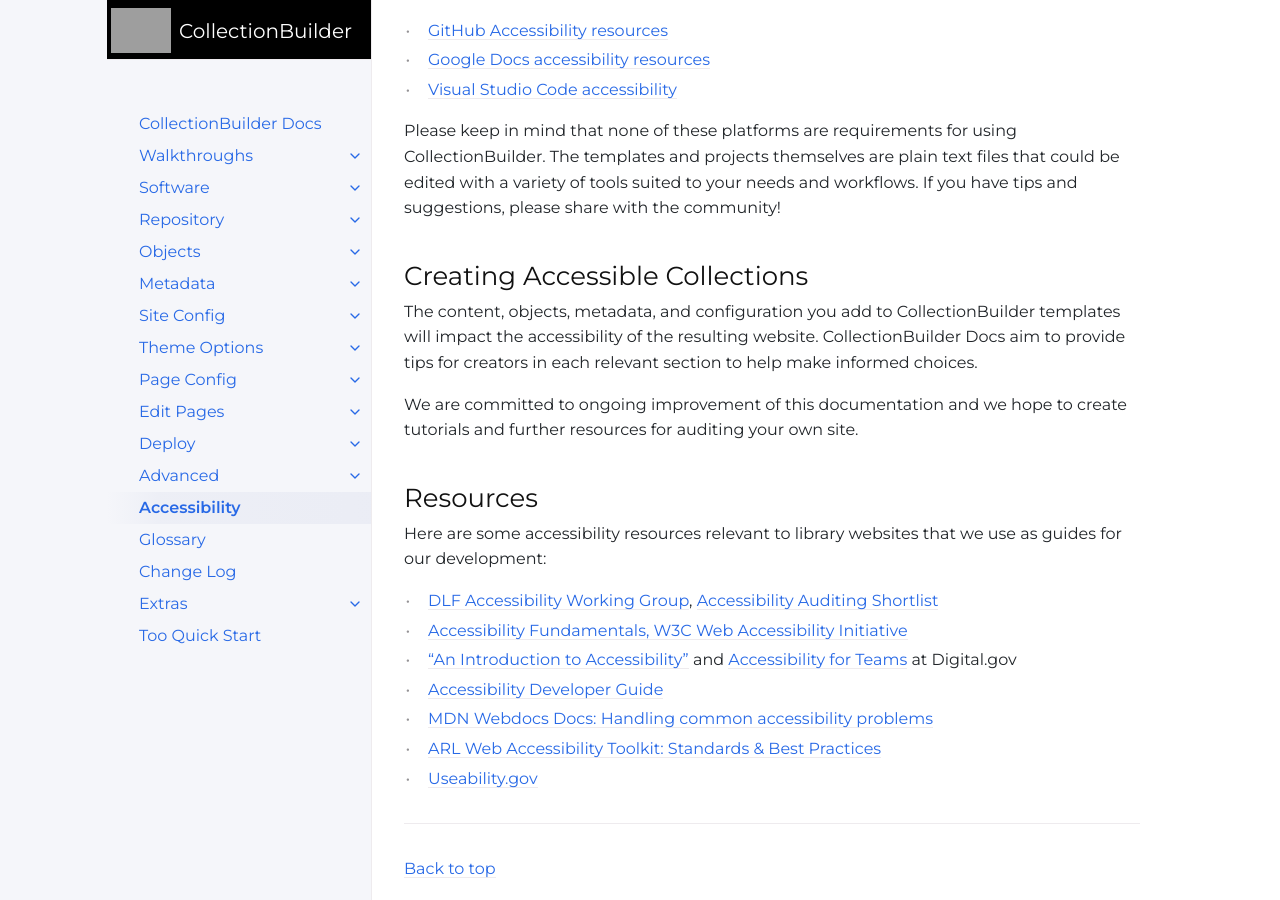
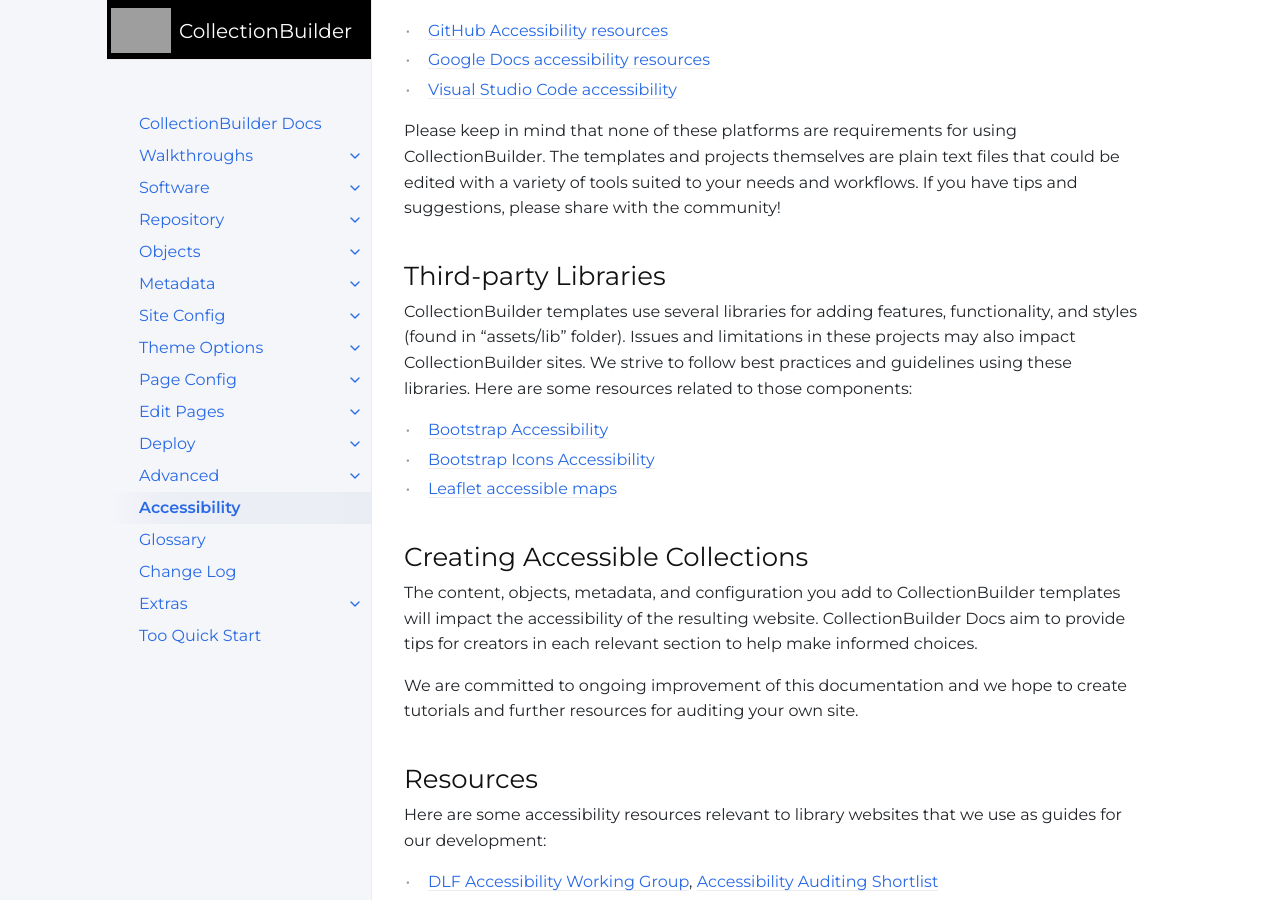
Before and after one commit to CollectionBuilder/cb-docs, a Jekyll site: the page built from docs/accessibility/index.md, in a window 1280 px wide and 900 px high, scrolled down 784 px. Built offline with Jekyll 4.4.1, drawn with Linux system fonts in a browser that asks for light colours; comment, search, counter and statistics services are not loaded.

Commit message:
add libraries to accessibility

```diff
--- a/docs/accessibility/index.md
+++ b/docs/accessibility/index.md
@@ -34,6 +34,17 @@ Please keep in mind that none of these platforms are requirements for using Coll
 The templates and projects themselves are plain text files that could be edited with a variety of tools suited to your needs and workflows.
 If you have tips and suggestions, please share with the community!
 
+## Third-party Libraries
+
+CollectionBuilder templates use several libraries for adding features, functionality, and styles (found in "assets/lib" folder).
+Issues and limitations in these projects may also impact CollectionBuilder sites.
+We strive to follow best practices and guidelines using these libraries.
+Here are some resources related to those components:
+
+- [Bootstrap Accessibility](https://getbootstrap.com/docs/5.3/getting-started/accessibility/)
+- [Bootstrap Icons Accessibility](https://icons.getbootstrap.com/#accessibility)
+- [Leaflet accessible maps](https://leafletjs.com/examples/accessibility/)
+
 ## Creating Accessible Collections
 
 The content, objects, metadata, and configuration you add to CollectionBuilder templates will impact the accessibility of the resulting website.
```
